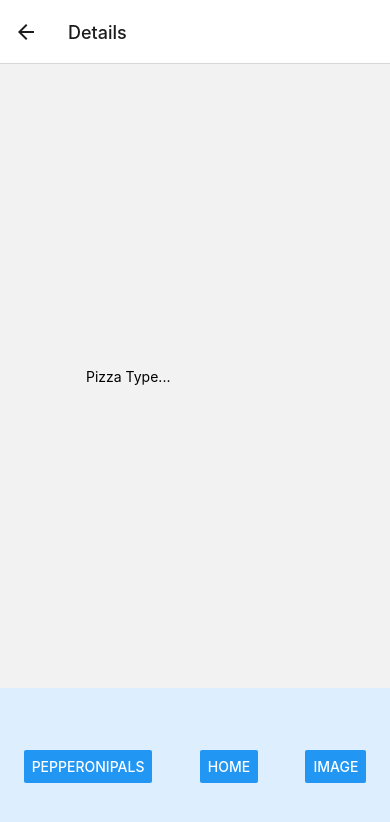
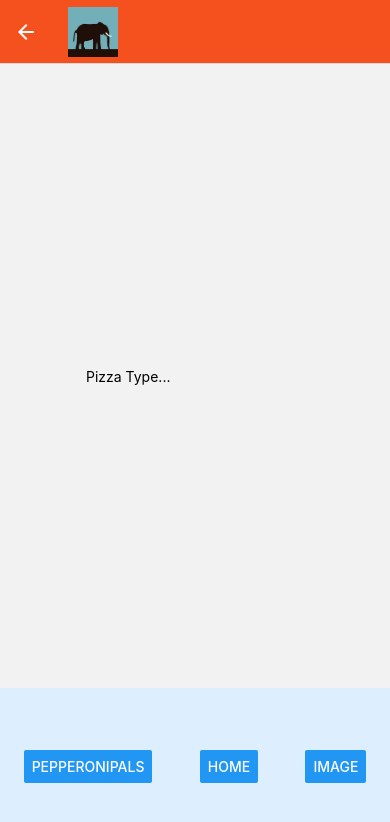
Before and after one commit to marikadu/Mobile-Programming-Project, a React Native app: screen / in a window 390 px wide. Both pictures are taken after a click on the button "DETAILS". Shown: the top 822 px of the page. Built offline with nearby package versions, Linux system fonts and the light colour scheme.

Commit message:
LogoTitle component
Logo feature possibility now somewhat functional

```diff
--- a/App.js
+++ b/App.js
@@ -9,23 +9,25 @@ import PepperoniPalsView from './components/PepperoniPals.js';
 import { HomeScreen } from './components/HomeSreen.js';
 import { DetailsScreen } from './components/DetailsScreen.js';
 import { ImageScreen } from './components/ImageScreen.js';
+import { LogoTitle } from './components/LogoTitle.js';
 
 const Stack = createNativeStackNavigator();  // Create the stack object
 
 const App=()=>{
   return (
     <NavigationContainer>
-      <Stack.Navigator initialRouteName="PepperoniPals">
-        <Stack.Screen name="PepperoniPals" component={PepperoniPalsView} options={({route}) => ({title: route.params?.name ? route.params.name : "Pepperoni_PAPIiii"})} />
-        {/* // Take note of how the options have been added. This allows us to set the Title and headerstyle, etc*/}
-        <Stack.Screen name="Home" component={HomeScreen} options={{title: "Home_Page", headerStyle: {
+      <Stack.Navigator initialRouteName="PepperoniPals" screenOptions={{headerStyle: {
             backgroundColor: '#f4511e',
           },
           headerTintColor: '#fff',
           headerTitleStyle: {
             fontWeight: 'bold',
-          },}} />
-        <Stack.Screen name="Details" component={DetailsScreen} />
+          },}}>
+        <Stack.Screen name="PepperoniPals" component={PepperoniPalsView} options={({route}) => ({title: route.params?.name ? route.params.name : "Pepperoni_PAPIiii"})} />
+        {/* // Take note of how the options have been added. This allows us to set the Title and headerstyle, etc*/}
+        <Stack.Screen name="Home" component={HomeScreen} options={{title: "Home_Page", }} />
+         {/* Notice how the DETAILS PAGE has the logo of the elephant from ./assets/misc.png */}
+        <Stack.Screen name="Details" component={DetailsScreen} options={{headerTitle: (props) => <LogoTitle {...props} />}} />
         <Stack.Screen name="Image" component={ImageScreen} />
       </Stack.Navigator>
     </NavigationContainer>
--- /dev/null
+++ b/components/LogoTitle.js
@@ -0,0 +1,13 @@
+import React from 'react';
+
+import { Image } from 'react-native';
+
+
+export const LogoTitle =()=>{
+    return (
+      <Image
+        style={{ width: 50, height: 50 }}
+        source={require('../assets/misc.png')}
+      />
+    );
+  }
```
